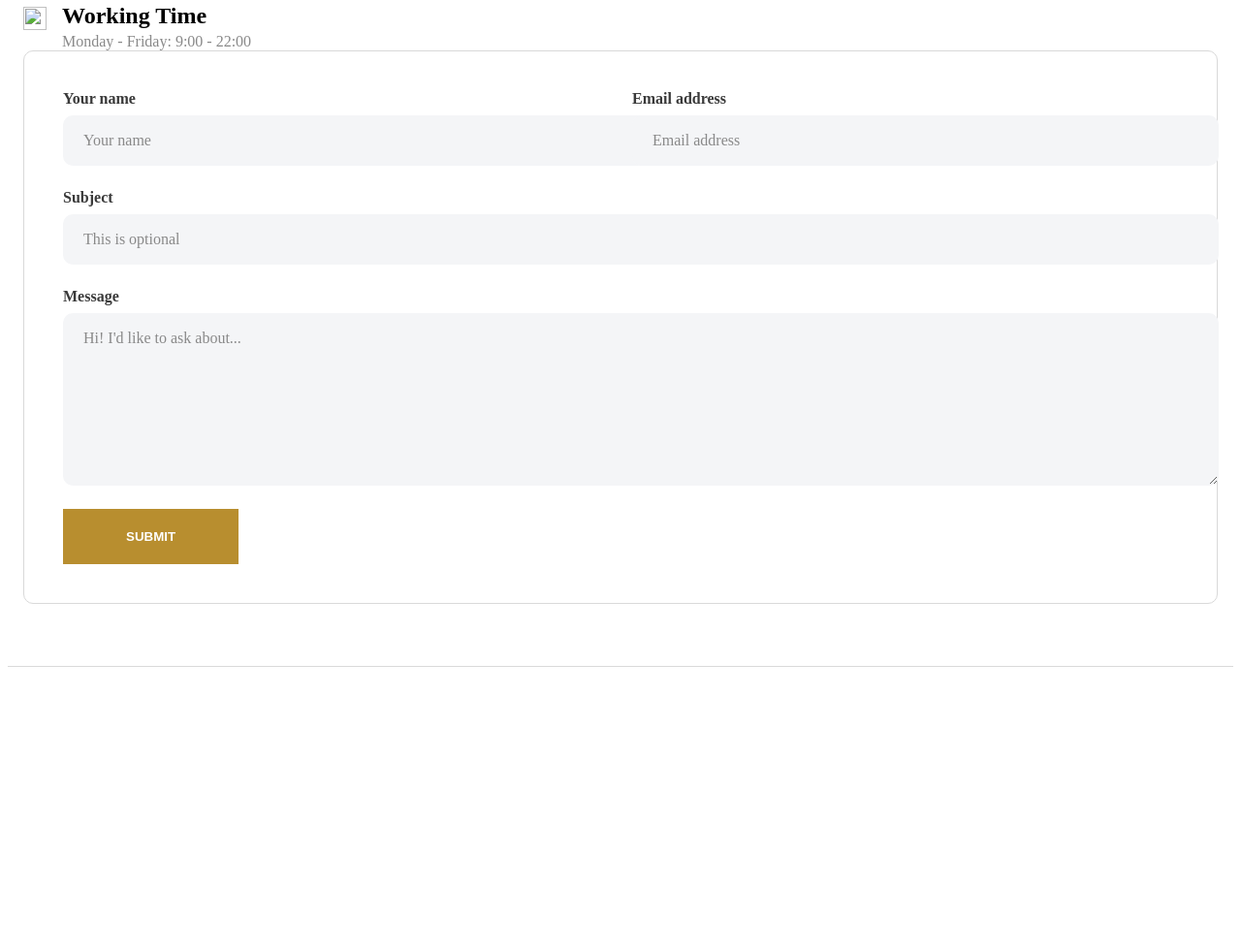
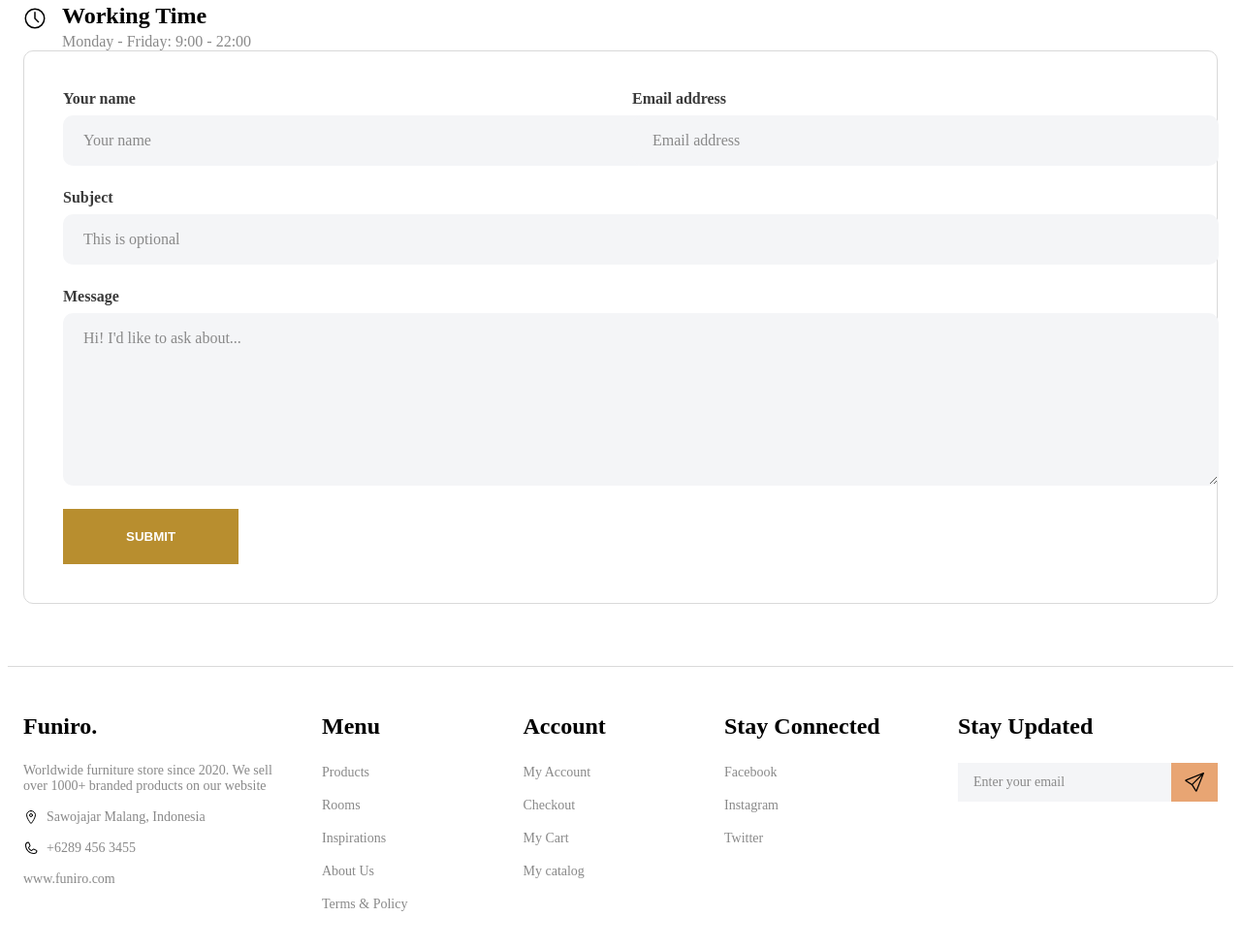
Before and after one commit to Sergio3005-beep/ProyectoFinalDIW, a website built with Vite: page formulario.html in a window 1280 px wide. Shown: the part 532-1510 px from the top of the page at 97% size. Before the commit the page ends 1324 px from the top, so only its background shows below. Built offline with nearby package versions, Linux system fonts and the light colour scheme.

Commit message:
Últimos cambios

```diff
--- a/formulario.html
+++ b/formulario.html
@@ -14,7 +14,6 @@
 <body>
 
   <header class="header">
-    <!-- la cabecera idéntica a la de index.html, con aria-current en Contact -->
      <div class="container header__inner">
     <a href="index.html" class="header__logo">
       <img src="/src/assets/icons/furnirologo.png" alt="" width="32" height="32">
@@ -42,7 +41,6 @@
   </header>
 
   <main>
-    <!-- aquí irá el contenido del formulario (siguiente paso) -->
        <section class="page-hero">
     <div class="container">
       <h1 class="page-hero__title">Contact</h1>
@@ -66,7 +64,7 @@
       <div class="contact__grid">
         <div class="contact__info">
           <div class="contact-item">
-            <img class="contact-item__icon" src="/src/assets/icons/location.svg" alt="" width="24" height="24">
+            <img class="contact-item__icon" src="/src/assets/icons/ubicacion.svg" alt="" width="24" height="24">
             <div>
               <h3 class="contact-item__title">Address</h3>
               <p class="contact-item__text">Sawojajar Malang, Indonesia</p>
@@ -74,7 +72,7 @@
           </div>
 
           <div class="contact-item">
-            <img class="contact-item__icon" src="/src/assets/icons/phone.svg" alt="" width="24" height="24">
+            <img class="contact-item__icon" src="/src/assets/icons/telefono.svg" alt="" width="24" height="24">
             <div>
               <h3 class="contact-item__title">Phone</h3>
               <p class="contact-item__text">+6289 456 3455</p>
@@ -82,7 +80,7 @@
           </div>
 
           <div class="contact-item">
-            <img class="contact-item__icon" src="/src/assets/icons/clock.svg" alt="" width="24" height="24">
+            <img class="contact-item__icon" src="/src/assets/icons/workingtime.svg" alt="" width="24" height="24">
             <div>
               <h3 class="contact-item__title">Working Time</h3>
               <p class="contact-item__text">Monday - Friday: 9:00 - 22:00</p>
@@ -122,6 +120,64 @@
 
   <footer class="footer">
     <!-- el footer idéntico al de index.html -->
+     <div class="container footer__grid">
+    <div class="footer__brand">
+      <h2 class="footer__title">Funiro.</h2>
+      <p class="footer__text">
+        Worldwide furniture store since 2020. We sell over 1000+ branded products on our website
+      </p>
+      <p class="footer__contact">
+        <img src="/src/assets/icons/ubicacion.svg" alt="" width="16" height="16">
+        Sawojajar Malang, Indonesia
+      </p>
+      <p class="footer__contact">
+        <img src="/src/assets/icons/telefono.svg" alt="" width="16" height="16">
+        +6289 456 3455
+      </p>
+      <p class="footer__text">www.funiro.com</p>
+    </div>
+
+    <nav class="footer__col" aria-label="Menu">
+      <h2 class="footer__title">Menu</h2>
+      <ul class="footer__list">
+        <li><a href="#">Products</a></li>
+        <li><a href="#">Rooms</a></li>
+        <li><a href="#">Inspirations</a></li>
+        <li><a href="#">About Us</a></li>
+        <li><a href="#">Terms &amp; Policy</a></li>
+      </ul>
+    </nav>
+
+    <nav class="footer__col" aria-label="Account">
+      <h2 class="footer__title">Account</h2>
+      <ul class="footer__list">
+        <li><a href="#">My Account</a></li>
+        <li><a href="#">Checkout</a></li>
+        <li><a href="#">My Cart</a></li>
+        <li><a href="#">My catalog</a></li>
+      </ul>
+    </nav>
+
+    <nav class="footer__col" aria-label="Redes sociales">
+      <h2 class="footer__title">Stay Connected</h2>
+      <ul class="footer__list">
+        <li><a href="#">Facebook</a></li>
+        <li><a href="#">Instagram</a></li>
+        <li><a href="#">Twitter</a></li>
+      </ul>
+    </nav>
+
+    <div class="footer__col">
+      <h2 class="footer__title">Stay Updated</h2>
+      <form class="newsletter">
+        <label class="sr-only" for="newsletter-email">Email</label>
+        <input class="newsletter__input" id="newsletter-email" type="email" placeholder="Enter your email" required>
+        <button class="newsletter__btn" type="submit" aria-label="Suscribirse">
+          <img src="/src/assets/icons/avion.svg" alt="" width="20" height="20">
+        </button>
+      </form>
+    </div>
+  </div>
   </footer>
 
   <script type="module" src="/src/main.js"></script>
```
Also changed, not shown: index.html (+0 -2 lines), src/assets/icons/workingtime.svg (added).
